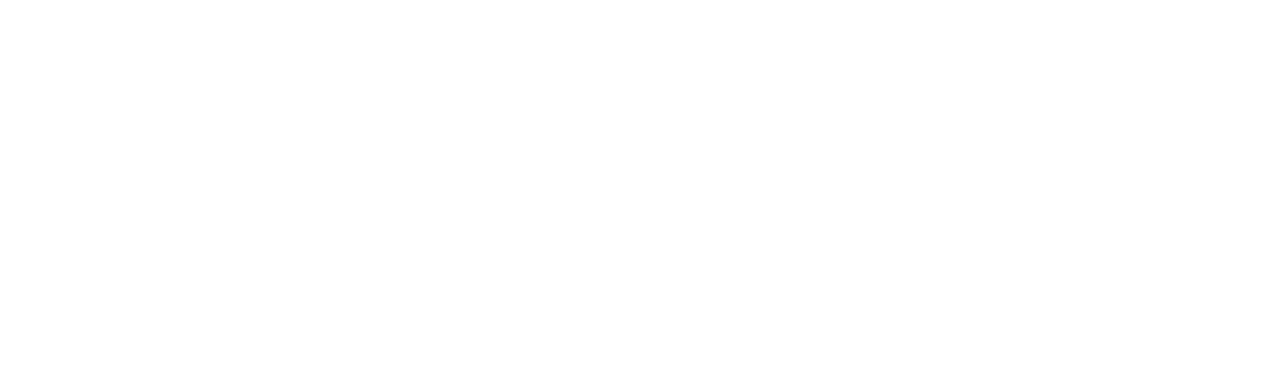
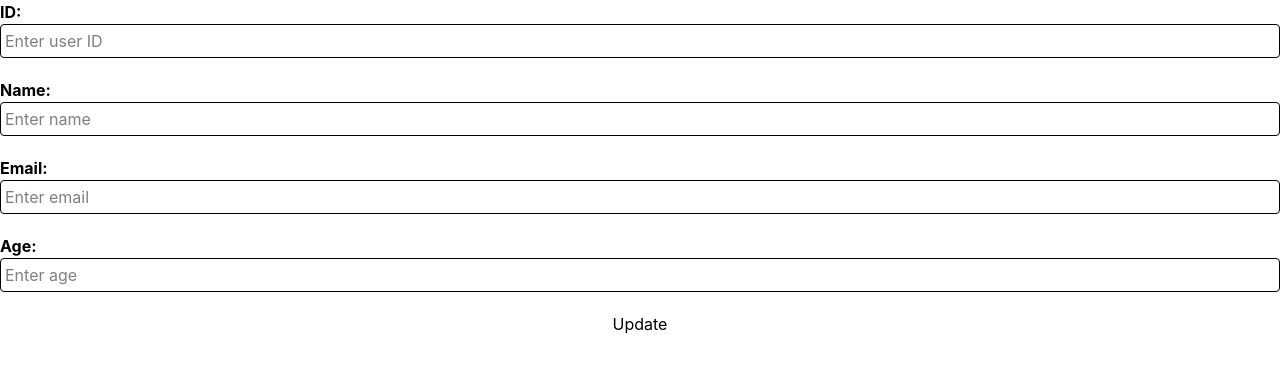
Before and after one commit to sohan-245/full-stack, a React (Vite) app: page /update-user in a window 1280 px wide. Before the commit this address had no page. Shown: the top 372 px of the page. Built offline with nearby package versions, Linux system fonts and the light colour scheme.

Commit message:
added update and delete api

```diff
--- a/src/App.tsx
+++ b/src/App.tsx
@@ -3,6 +3,8 @@ import './App.css'
 import CreateUser from './pages/CreateUser'
 import Login from './pages/Login'
 import Authentication from './pages/Authentication'
+import DeleteUser from './pages/DeleteUser'
+import UpdateUser from './pages/UpdateUser'
 
 function App() {
 
@@ -14,6 +16,8 @@ function App() {
       <Route path='/create-user'element={<CreateUser/>}/>
       <Route path='/login'element={<Login/>}/>
       <Route path='/me'element={<Authentication/>}/>
+      <Route path='/delete-user'element={<DeleteUser/>}/>
+      <Route path='/update-user'element={<UpdateUser/>}/>
     </Routes>
     </BrowserRouter>
     </>
--- /dev/null
+++ b/src/pages/DeleteUser.tsx
@@ -0,0 +1,54 @@
+import { useState } from "react";
+
+
+function DeleteUser(){
+const [id,setId]=useState('');
+const [password,setPassword]=useState('');
+
+const deleteUser = async () => {
+  try {
+    const response = await fetch(
+      `/api/delete/user?id=${id}&password=${password}`,
+      {
+        method: "DELETE",
+      }
+    );
+
+    const result = await response.json();
+    console.log("Status:", response.status);
+    console.log("Response:", result);
+
+
+    if (!response.ok) {
+      throw new Error(result.message || result.error);
+    }
+
+    console.log("Deleted:", result.data);
+
+  } catch (error) {
+    console.log(error);
+  }
+};
+ const handleSubmit = (event: React.FormEvent<HTMLFormElement>) => {
+    event.preventDefault();
+    deleteUser();
+  };
+
+return(
+     <form className="flex flex-col gap-5" onSubmit={handleSubmit}>
+        <div>
+            <strong>Id:</strong><br/>
+            <input type="text" placeholder="Enter name" className="border border-gray rounded-sm w-full p-1" value={id} onChange={(event) => setId(event.target.value)}/>
+        </div>
+        <div>
+            <strong>password:</strong><br/>
+            <input type="password" placeholder="Enter email" className="border border-gray rounded-sm w-full p-1" value={password} onChange={(event) => setPassword(event.target.value)}/>
+        </div>
+
+    <button type="submit">
+  Delete
+</button>
+</form>
+)
+}
+export default DeleteUser;
--- /dev/null
+++ b/src/pages/UpdateUser.tsx
@@ -0,0 +1,111 @@
+
+import { useState } from "react";
+
+function UpdateUser() {
+  const [id, setId] = useState("");
+  const [name, setName] = useState("");
+  const [email, setEmail] = useState("");
+  const [age, setAge] = useState("");
+
+  const updateUser = async () => {
+    try {
+      const response = await fetch(`/api/update/user/${id}`, {
+        method: "PUT",
+
+        headers: {
+          "Content-Type": "application/json",
+        },
+
+        body: JSON.stringify({
+          name: name,
+          email: email,
+          age: Number(age),
+        }),
+      });
+
+      const result = await response.json();
+
+      console.log("Status:", response.status);
+      console.log("Response:", result);
+
+      if (!response.ok) {
+        throw new Error(result.error || result.message);
+      }
+
+      console.log("Updated:", result.data);
+
+    } catch (error) {
+      console.log("Update error:", error);
+    }
+  };
+
+  const handleSubmit = (event: React.FormEvent<HTMLFormElement>) => {
+    event.preventDefault();
+    updateUser();
+  };
+
+  return (
+    <form
+      onSubmit={handleSubmit}
+      className="flex flex-col gap-5"
+    >
+      <div>
+        <strong>ID:</strong>
+        <br />
+
+        <input
+          type="text"
+          placeholder="Enter user ID"
+          className="border border-gray rounded-sm w-full p-1"
+          value={id}
+          onChange={(event) => setId(event.target.value)}
+        />
+      </div>
+
+      <div>
+        <strong>Name:</strong>
+        <br />
+
+        <input
+          type="text"
+          placeholder="Enter name"
+          className="border border-gray rounded-sm w-full p-1"
+          value={name}
+          onChange={(event) => setName(event.target.value)}
+        />
+      </div>
+
+      <div>
+        <strong>Email:</strong>
+        <br />
+
+        <input
+          type="email"
+          placeholder="Enter email"
+          className="border border-gray rounded-sm w-full p-1"
+          value={email}
+          onChange={(event) => setEmail(event.target.value)}
+        />
+      </div>
+
+      <div>
+        <strong>Age:</strong>
+        <br />
+
+        <input
+          type="number"
+          placeholder="Enter age"
+          className="border border-gray rounded-sm w-full p-1"
+          value={age}
+          onChange={(event) => setAge(event.target.value)}
+        />
+      </div>
+
+      <button type="submit">
+        Update
+      </button>
+    </form>
+  );
+}
+
+export default UpdateUser;
```
